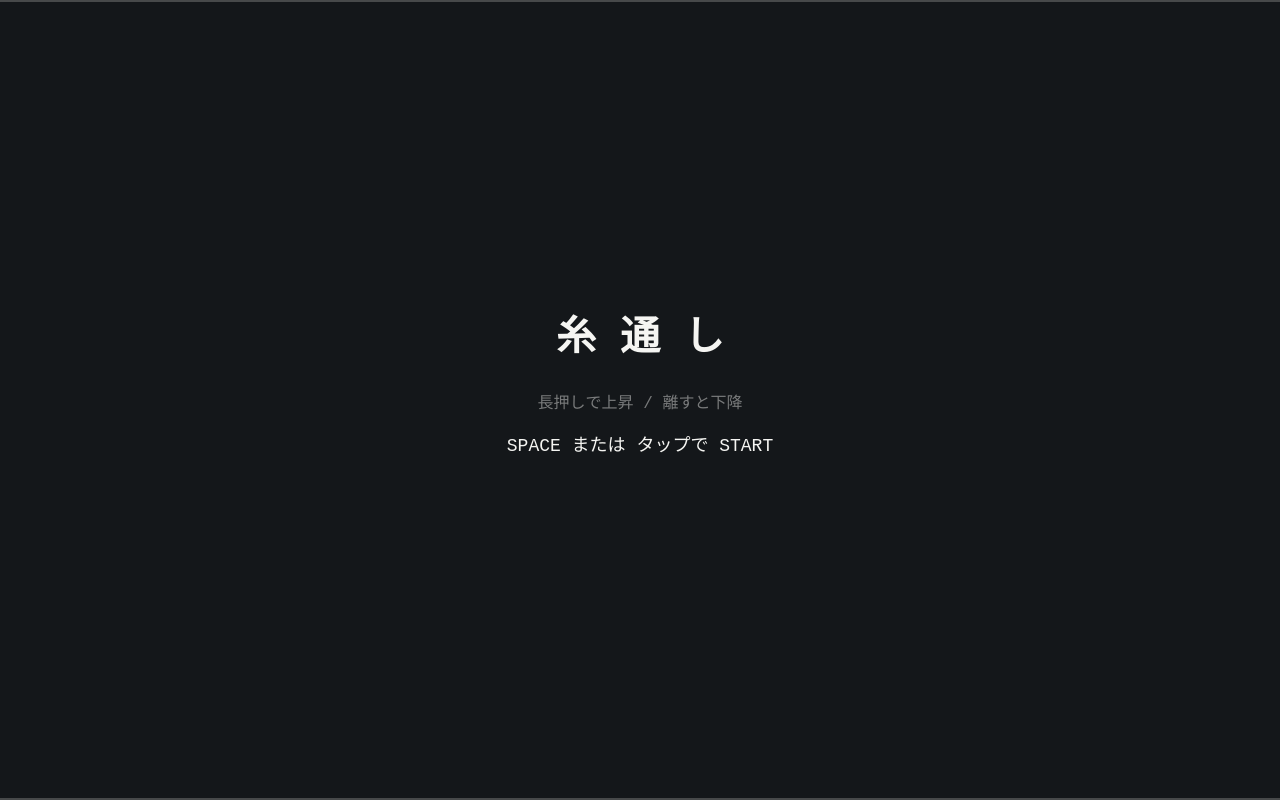
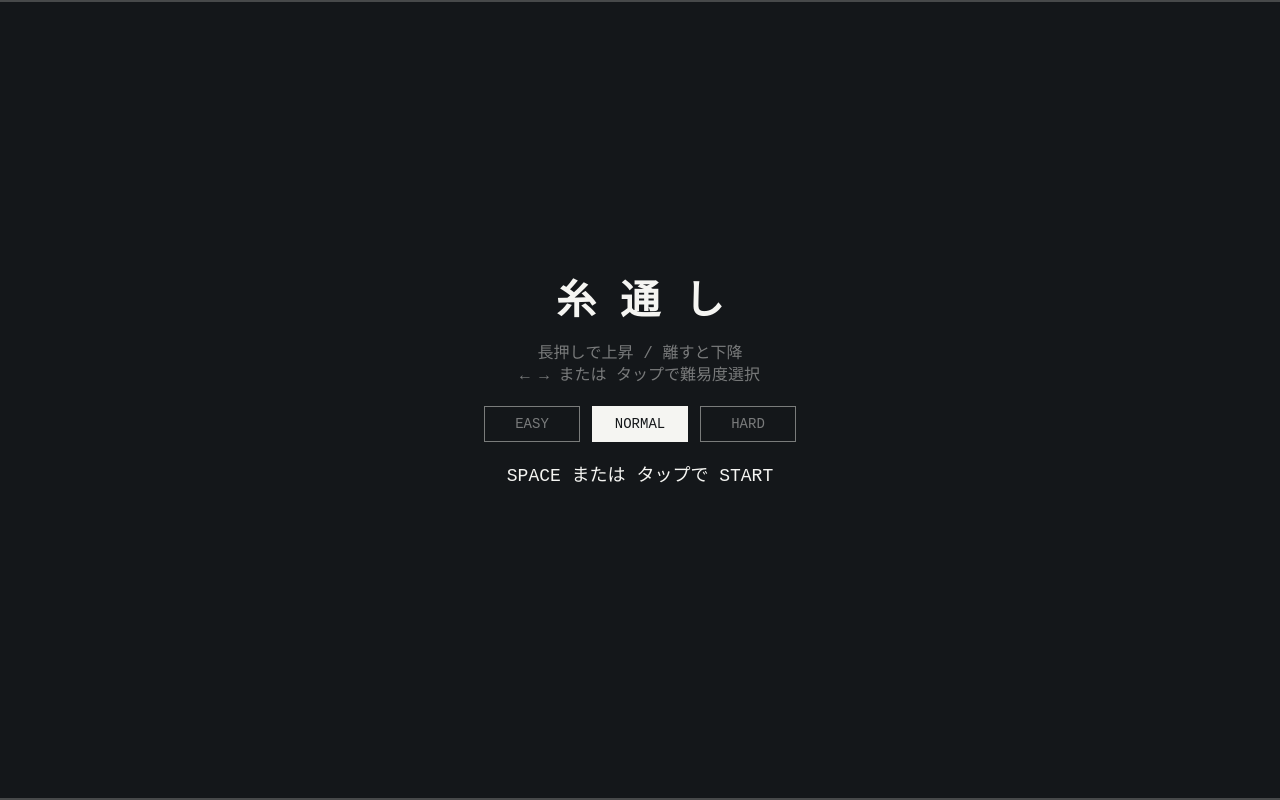
Before and after one commit to shunyipingchuan-hash/ito-game11, a plain HTML site: page index.html in a window 1280 px wide. Drawn offline with Linux system fonts and the light colour scheme.

Commit message:
Add Easy/Normal/Hard difficulty selection
Title screen now lets the player pick a difficulty preset (arrow
keys or tap on the buttons) before starting; Normal keeps the
original balance unchanged.

Co-Authored-By: Claude Sonnet 5 <noreply@anthropic.com>

```diff
--- a/index.html
+++ b/index.html
@@ -42,43 +42,99 @@
 
   /* ==========================================================================
    * 物理・難易度 調整用パラメータ
-   * ここの数値だけを触れば挙動を調整できます。
+   * 難易度(Easy/Normal/Hard)ごとにプリセットをまとめてあります。
+   * NORMALの数値は元のバランスから変更していません。
    * ========================================================================== */
+  const DIFFICULTIES = {
+    easy: {
+      label: "EASY",
+      GRAVITY: 900,                 // 下降時の重力加速度 (px/s^2)
+      LIFT: 1100,                   // 長押し中の上昇加速度 (px/s^2)
+      MAX_UP_SPEED: 190,            // 上昇方向の最高速度 (px/s)
+      MAX_DOWN_SPEED: 260,          // 下降方向の最高速度 (px/s)
+      BASE_SCROLL_SPEED: 100,       // 基本スクロール速度 (px/s)
+      SPEED_INCREASE_PER_SCORE: 1.5,// スコア+1ごとのスクロール速度上昇量
+      MAX_SCROLL_SPEED: 220,        // スクロール速度の上限 (px/s)
+      GAP_BASE: 230,                // 針穴の隙間の初期サイズ (px)
+      GAP_MIN: 160,                 // 針穴の隙間の最小サイズ (px)
+      GAP_DECREASE_PER_SCORE: 1.0,  // スコア+1ごとの隙間縮小量 (px)
+      OBSTACLE_SPACING: 320         // 針穴同士の間隔 (px)
+    },
+    normal: {
+      label: "NORMAL",
+      // 下降時にかかる重力加速度 (px/s^2)。大きいほど落下が速くキビキビした感じに、
+      // 小さいほどフワッと漂うような沈み方になる。
+      GRAVITY: 1300,
+      // 長押し中にかかる上昇加速度 (px/s^2)。GRAVITYより少し強めにすると
+      // 「じわっと浮き上がる」感触になる。
+      LIFT: 1500,
+      // 上昇方向の最高速度 (px/s)。これ以上は長押ししても加速しない。
+      MAX_UP_SPEED: 230,
+      // 下降方向の最高速度 (px/s)。落下の終端速度。
+      MAX_DOWN_SPEED: 340,
+      // 針穴（障害物）が流れてくる基本スクロール速度 (px/s)。
+      BASE_SCROLL_SPEED: 150,
+      // 通過数(スコア)が1増えるごとに加算されるスクロール速度 (px/s)。
+      SPEED_INCREASE_PER_SCORE: 3.5,
+      // スクロール速度の上限 (px/s)。無限に速くなりすぎないようにする。
+      MAX_SCROLL_SPEED: 340,
+      // 針穴の隙間の初期サイズ (px)。
+      GAP_BASE: 190,
+      // 針穴の隙間の最小サイズ (px)。これ以上は狭くならない。
+      GAP_MIN: 110,
+      // スコアが1増えるごとに隙間が狭くなる量 (px)。
+      GAP_DECREASE_PER_SCORE: 2.2,
+      // 針穴と針穴の間隔 (px、距離ベース)。
+      OBSTACLE_SPACING: 300
+    },
+    hard: {
+      label: "HARD",
+      GRAVITY: 1500,                 // 下降時の重力加速度 (px/s^2)
+      LIFT: 1650,                    // 長押し中の上昇加速度 (px/s^2)
+      MAX_UP_SPEED: 250,             // 上昇方向の最高速度 (px/s)
+      MAX_DOWN_SPEED: 380,           // 下降方向の最高速度 (px/s)
+      BASE_SCROLL_SPEED: 190,        // 基本スクロール速度 (px/s)
+      SPEED_INCREASE_PER_SCORE: 4.5, // スコア+1ごとのスクロール速度上昇量
+      MAX_SCROLL_SPEED: 400,         // スクロール速度の上限 (px/s)
+      GAP_BASE: 165,                 // 針穴の隙間の初期サイズ (px)
+      GAP_MIN: 95,                   // 針穴の隙間の最小サイズ (px)
+      GAP_DECREASE_PER_SCORE: 2.6,   // スコア+1ごとの隙間縮小量 (px)
+      OBSTACLE_SPACING: 285          // 針穴同士の間隔 (px)
+    }
+  };
+  const DIFFICULTY_ORDER = ["easy", "normal", "hard"];
 
-  // 下降時にかかる重力加速度 (px/s^2)。大きいほど落下が速くキビキビした感じに、
-  // 小さいほどフワッと漂うような沈み方になる。
-  const GRAVITY = 1300;
+  let selectedDifficulty = "normal";
+  let GRAVITY, LIFT, MAX_UP_SPEED, MAX_DOWN_SPEED, BASE_SCROLL_SPEED;
+  let SPEED_INCREASE_PER_SCORE, MAX_SCROLL_SPEED;
+  let GAP_BASE, GAP_MIN, GAP_DECREASE_PER_SCORE, OBSTACLE_SPACING;
 
-  // 長押し中にかかる上昇加速度 (px/s^2)。GRAVITYより少し強めにすると
-  // 「じわっと浮き上がる」感触になる。
-  const LIFT = 1500;
+  function applyDifficulty(key) {
+    const d = DIFFICULTIES[key];
+    selectedDifficulty = key;
+    GRAVITY = d.GRAVITY;
+    LIFT = d.LIFT;
+    MAX_UP_SPEED = d.MAX_UP_SPEED;
+    MAX_DOWN_SPEED = d.MAX_DOWN_SPEED;
+    BASE_SCROLL_SPEED = d.BASE_SCROLL_SPEED;
+    SPEED_INCREASE_PER_SCORE = d.SPEED_INCREASE_PER_SCORE;
+    MAX_SCROLL_SPEED = d.MAX_SCROLL_SPEED;
+    GAP_BASE = d.GAP_BASE;
+    GAP_MIN = d.GAP_MIN;
+    GAP_DECREASE_PER_SCORE = d.GAP_DECREASE_PER_SCORE;
+    OBSTACLE_SPACING = d.OBSTACLE_SPACING;
+  }
 
-  // 上昇方向の最高速度 (px/s)。これ以上は長押ししても加速しない。
-  const MAX_UP_SPEED = 230;
+  function cycleDifficulty(dir) {
+    const idx = DIFFICULTY_ORDER.indexOf(selectedDifficulty);
+    const next =
+      DIFFICULTY_ORDER[
+        (idx + dir + DIFFICULTY_ORDER.length) % DIFFICULTY_ORDER.length
+      ];
+    applyDifficulty(next);
+  }
 
-  // 下降方向の最高速度 (px/s)。落下の終端速度。
-  const MAX_DOWN_SPEED = 340;
-
-  // 針穴（障害物）が流れてくる基本スクロール速度 (px/s)。
-  const BASE_SCROLL_SPEED = 150;
-
-  // 通過数(スコア)が1増えるごとに加算されるスクロール速度 (px/s)。
-  const SPEED_INCREASE_PER_SCORE = 3.5;
-
-  // スクロール速度の上限 (px/s)。無限に速くなりすぎないようにする。
-  const MAX_SCROLL_SPEED = 340;
-
-  // 針穴の隙間の初期サイズ (px)。
-  const GAP_BASE = 190;
-
-  // 針穴の隙間の最小サイズ (px)。これ以上は狭くならない。
-  const GAP_MIN = 110;
-
-  // スコアが1増えるごとに隙間が狭くなる量 (px)。
-  const GAP_DECREASE_PER_SCORE = 2.2;
-
-  // 針穴と針穴の間隔 (px、距離ベース)。
-  const OBSTACLE_SPACING = 300;
+  applyDifficulty(selectedDifficulty);
 
   // 障害物（壁）の横幅 (px)。
   const OBSTACLE_WIDTH = 56;
@@ -184,17 +240,41 @@
     }
   }
 
-  function onPressStart() {
+  // タイトル画面に表示する Easy/Normal/Hard 選択ボタンの当たり判定を計算する
+  function getDifficultyRects() {
+    const btnW = Math.min(96, width * 0.27);
+    const btnH = 36;
+    const gap = 12;
+    const totalW = btnW * 3 + gap * 2;
+    const startX = width / 2 - totalW / 2;
+    const y = height / 2 + 6;
+    return DIFFICULTY_ORDER.map(function (key, i) {
+      return {
+        key: key,
+        x: startX + i * (btnW + gap),
+        y: y,
+        w: btnW,
+        h: btnH
+      };
+    });
+  }
+
+  // タイトル画面の難易度ボタンをタップ/クリックした場合は難易度を切り替えるだけにし、
+  // それ以外の場所を押した場合はゲームを開始する。
+  function handlePressAt(x, y) {
     if (state === "title") {
+      const rects = getDifficultyRects();
+      for (let i = 0; i < rects.length; i++) {
+        const r = rects[i];
+        if (x >= r.x && x <= r.x + r.w && y >= r.y && y <= r.y + r.h) {
+          applyDifficulty(r.key);
+          return;
+        }
+      }
       resetGame();
     } else if (state === "gameover") {
       resetGame();
     }
-  }
-
-  // ---- 入力 ----
-  function setHolding(v) {
-    holding = v;
   }
 
   window.addEventListener(
@@ -204,8 +284,13 @@
         e.preventDefault();
         if (!holding) {
           holding = true;
-          onPressStart();
+          if (state === "title" || state === "gameover") {
+            resetGame();
+          }
         }
+      } else if (state === "title" && (e.code === "ArrowLeft" || e.code === "ArrowRight")) {
+        e.preventDefault();
+        cycleDifficulty(e.code === "ArrowLeft" ? -1 : 1);
       }
     },
     { passive: false }
@@ -223,7 +308,9 @@
       e.preventDefault();
       if (!holding) {
         holding = true;
-        onPressStart();
+        const t = e.changedTouches[0];
+        const rect = canvas.getBoundingClientRect();
+        handlePressAt(t.clientX - rect.left, t.clientY - rect.top);
       }
     },
     { passive: false }
@@ -247,10 +334,11 @@
   );
 
   // デスクトップでの動作確認用にマウスにも対応
-  canvas.addEventListener("mousedown", function () {
+  canvas.addEventListener("mousedown", function (e) {
     if (!holding) {
       holding = true;
-      onPressStart();
+      const rect = canvas.getBoundingClientRect();
+      handlePressAt(e.clientX - rect.left, e.clientY - rect.top);
     }
   });
   window.addEventListener("mouseup", function () {
@@ -384,6 +472,37 @@
     ctx.textAlign = "center";
     ctx.textBaseline = "top";
     ctx.fillText(String(score), width / 2, 22);
+
+    ctx.fillStyle = COLOR_DIM;
+    ctx.font = "12px monospace";
+    ctx.textAlign = "left";
+    ctx.fillText(DIFFICULTIES[selectedDifficulty].label, 14, 16);
+  }
+
+  function drawDifficultyButtons() {
+    const rects = getDifficultyRects();
+    ctx.textAlign = "center";
+    ctx.textBaseline = "middle";
+    ctx.font = "14px monospace";
+
+    for (let i = 0; i < rects.length; i++) {
+      const r = rects[i];
+      const active = r.key === selectedDifficulty;
+      const cx = r.x + r.w / 2;
+      const cy = r.y + r.h / 2;
+
+      if (active) {
+        ctx.fillStyle = COLOR_FG;
+        ctx.fillRect(r.x, r.y, r.w, r.h);
+        ctx.fillStyle = COLOR_BG;
+      } else {
+        ctx.strokeStyle = COLOR_DIM;
+        ctx.lineWidth = 1;
+        ctx.strokeRect(r.x + 0.5, r.y + 0.5, r.w - 1, r.h - 1);
+        ctx.fillStyle = COLOR_DIM;
+      }
+      ctx.fillText(DIFFICULTIES[r.key].label, cx, cy);
+    }
   }
 
   function drawTitle() {
@@ -392,23 +511,26 @@
     ctx.textBaseline = "middle";
 
     ctx.font = "bold 40px monospace";
-    ctx.fillText("糸 通 し", width / 2, height / 2 - 60);
+    ctx.fillText("糸 通 し", width / 2, height / 2 - 96);
 
     ctx.font = "16px monospace";
     ctx.fillStyle = COLOR_DIM;
-    ctx.fillText("長押しで上昇 / 離すと下降", width / 2, height / 2 + 4);
+    ctx.fillText("長押しで上昇 / 離すと下降", width / 2, height / 2 - 46);
+    ctx.fillText("← → または タップで難易度選択", width / 2, height / 2 - 24);
+
+    drawDifficultyButtons();
 
     ctx.fillStyle = COLOR_FG;
     ctx.font = "18px monospace";
     const blink = Math.floor(performance.now() / 500) % 2 === 0;
     if (blink) {
-      ctx.fillText("SPACE または タップで START", width / 2, height / 2 + 46);
+      ctx.fillText("SPACE または タップで START", width / 2, height / 2 + 76);
     }
 
     if (best > 0) {
       ctx.fillStyle = COLOR_DIM;
       ctx.font = "14px monospace";
-      ctx.fillText("BEST " + best, width / 2, height / 2 + 86);
+      ctx.fillText("BEST " + best, width / 2, height / 2 + 110);
     }
   }
 
```
